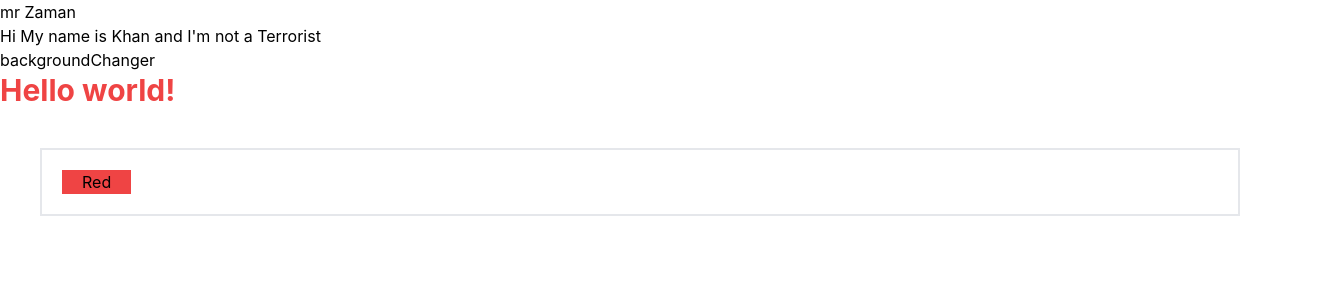
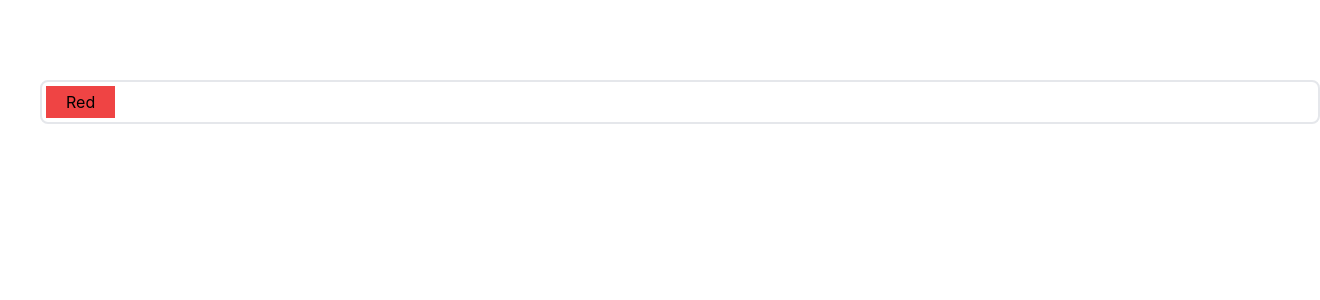
Before and after one commit to Zaman2024/01basicreact, a React (Create React App) app: page / in a window 1280 px wide. Shown: the top 300 px of the page, 1320 px wide, since content can reach past the window. Built offline with nearby package versions, Linux system fonts and the light colour scheme.

Commit message:
commitsome changes

```diff
--- a/src/App.css
+++ b/src/App.css
@@ -28,6 +28,11 @@
 .App-link {
   color: #61dafb;
 }
+.btn{
+
+  margin:auto;
+  border-radius: 10px;
+}
 
 @keyframes App-logo-spin {
   from {
--- a/src/App.js
+++ b/src/App.js
@@ -1,21 +1,16 @@
-import './App.css';
-import MyRact from "./Myp";
+import { useState } from 'react';
+// import './App.css';
+// import MyRact from "./Myp";
 
 function App() {
+
+    const [color, setColor] = useState("green");
+
   return (
-
-    <>
-      <MyRact />
-      <h1>backgroundChanger</h1>
-      <h1 className="text-3xl font-bold text-red-500">
-      Hello world!
-    </h1>
-      <div className='p-5 border-2 border-black-500 m-10'>
-      <button className='btn bg-red-500 pl-5 pr-5'>Red</button>
+      <div className='w-full flex flex-wrap justify- p-1 border-2 border-black-500 mt-20 mb-0 ml-10 mr-10 rounded-lg '>
+      <button className='bg-red-500 pl-5 pr-5 pt-1 pb-1' onClick={()=> setColor("red")}>Red</button>
       </div>
-
-    </>
-  );
+  )
 }
 
 export default App;
--- a/src/index.js
+++ b/src/index.js
@@ -13,12 +13,11 @@ import App from './App';
 
 const root = ReactDOM.createRoot(document.getElementById('root'));
 root.render(
-  // myOwn
-
-  <>
-    <App />
-    {/* <Myp /> */}
-  </>
+ <App />
+  // <>
+  //   <App />
+  //   {/* <Myp /> */}
+  // </>
 );
 
 // App();
```
